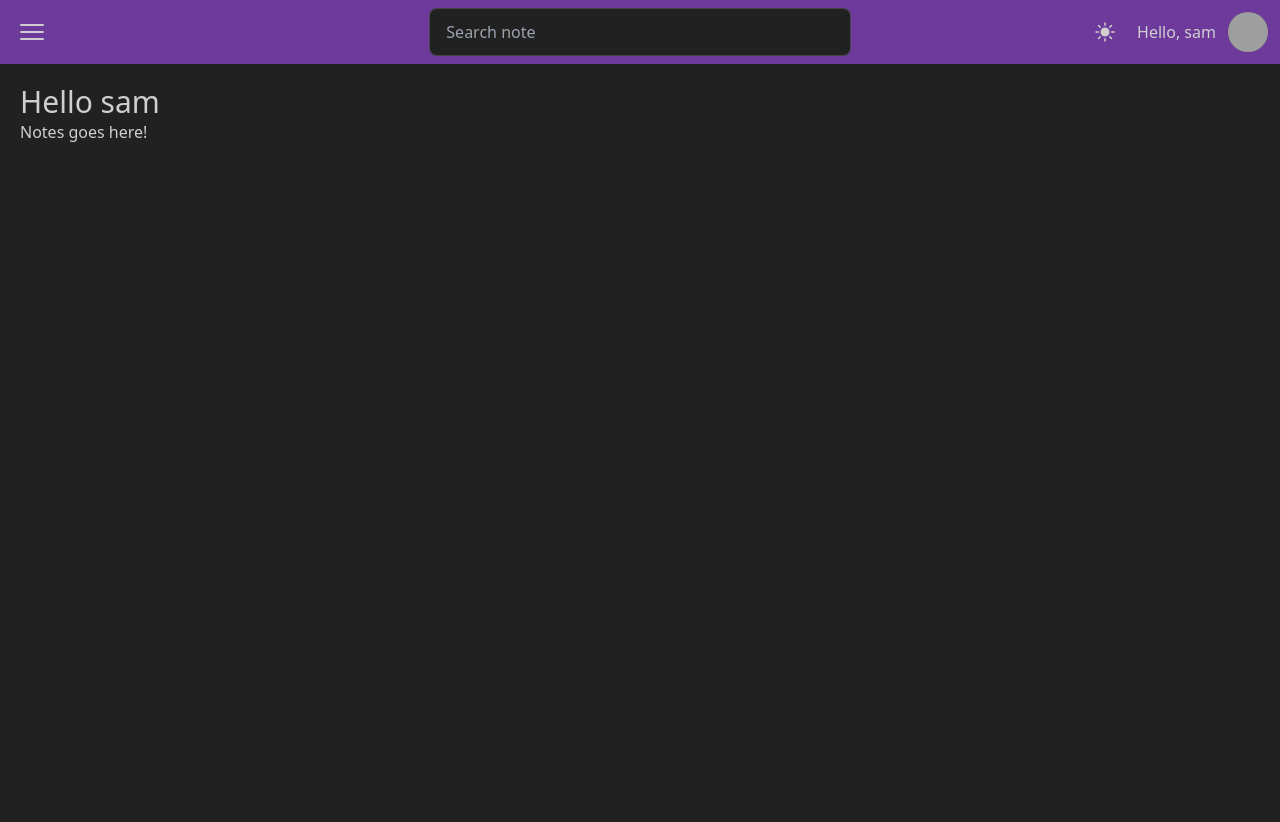
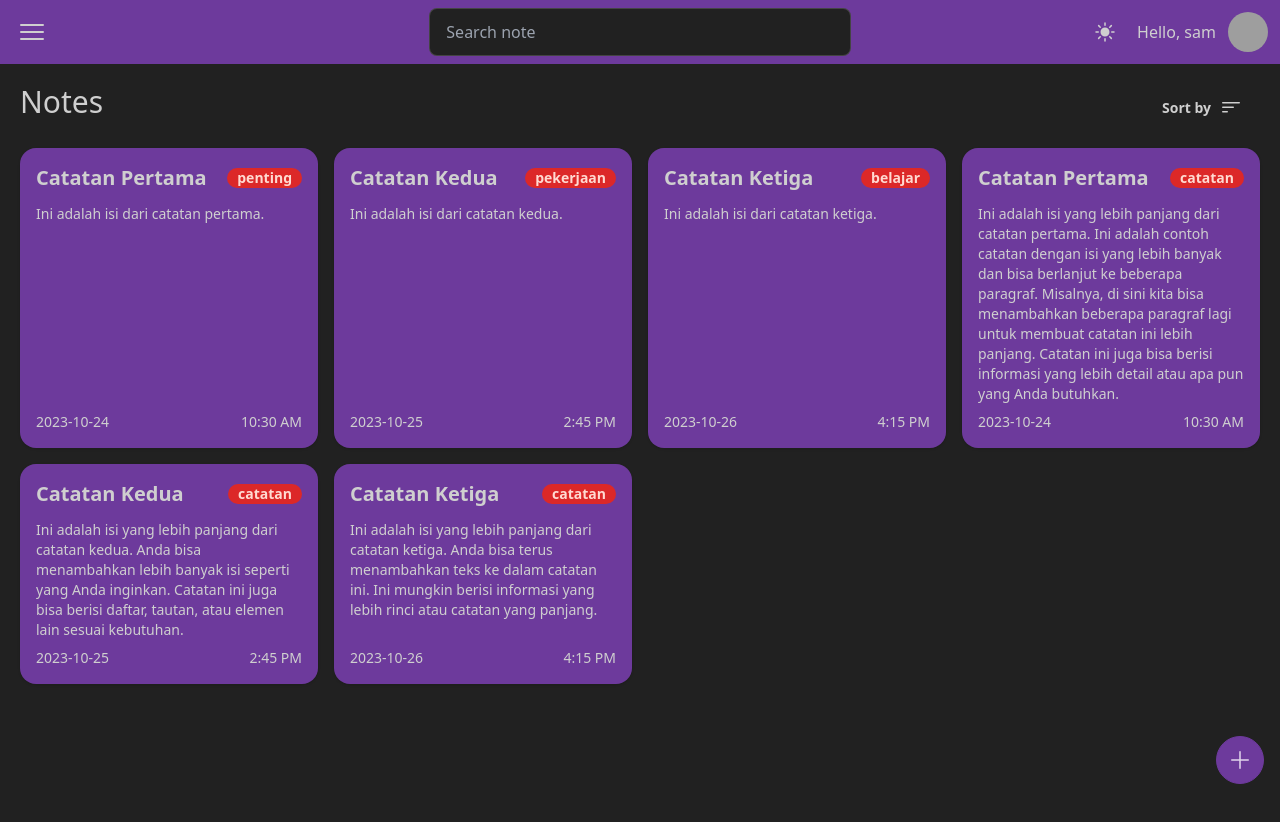
Before and after one commit to samilalghiffary/note-wizard, a React (Vite) app: page / in a window 1280 px wide. Shown: the top 822 px of the page. Before the commit the page ends 800 px from the top, so only its background shows below. Built offline with nearby package versions, Linux system fonts and the light colour scheme; grey boxes are pictures that could not be loaded.

Commit message:
feat: Create home page

```diff
--- a/src/pages/notes/Home.jsx
+++ b/src/pages/notes/Home.jsx
@@ -1,14 +1,33 @@
+import { useState } from 'react';
+import Main from './components/Main';
 import Drawer from '@/components/Drawer';
 import NavBar from '@/components/NavBar';
+import ModalInput from './components/ModalInput';
+import FloatingButton from './components/FloatingButton';
+import notes from '@/utils/notes';
 
 const Home = () => {
+  const [isAddNote, setIsAddNote] = useState(false);
+
+  const onAddNoteHandler = () => {
+    setIsAddNote(!isAddNote);
+  };
+
+  const onAddNoteClose = () => {
+    setIsAddNote(false);
+  };
+
   return (
     <Drawer currentPage="notes">
       <NavBar />
-      <div className="container p-5">
-        <h1 className="text-3xl">Hello sam</h1>
-        <p>Notes goes here!</p>
-      </div>
+      <Main
+        onAddNoteClose={onAddNoteClose}
+        isAddNote={isAddNote}
+        onAddNoteHandler={onAddNoteHandler}
+        notes={notes}
+      />
+      {isAddNote ? <ModalInput isAddNote={isAddNote} onAddNoteClose={onAddNoteClose} /> : null}
+      <FloatingButton isAddNote={isAddNote} onAddNoteHandler={onAddNoteHandler} />
     </Drawer>
   );
 };
```
